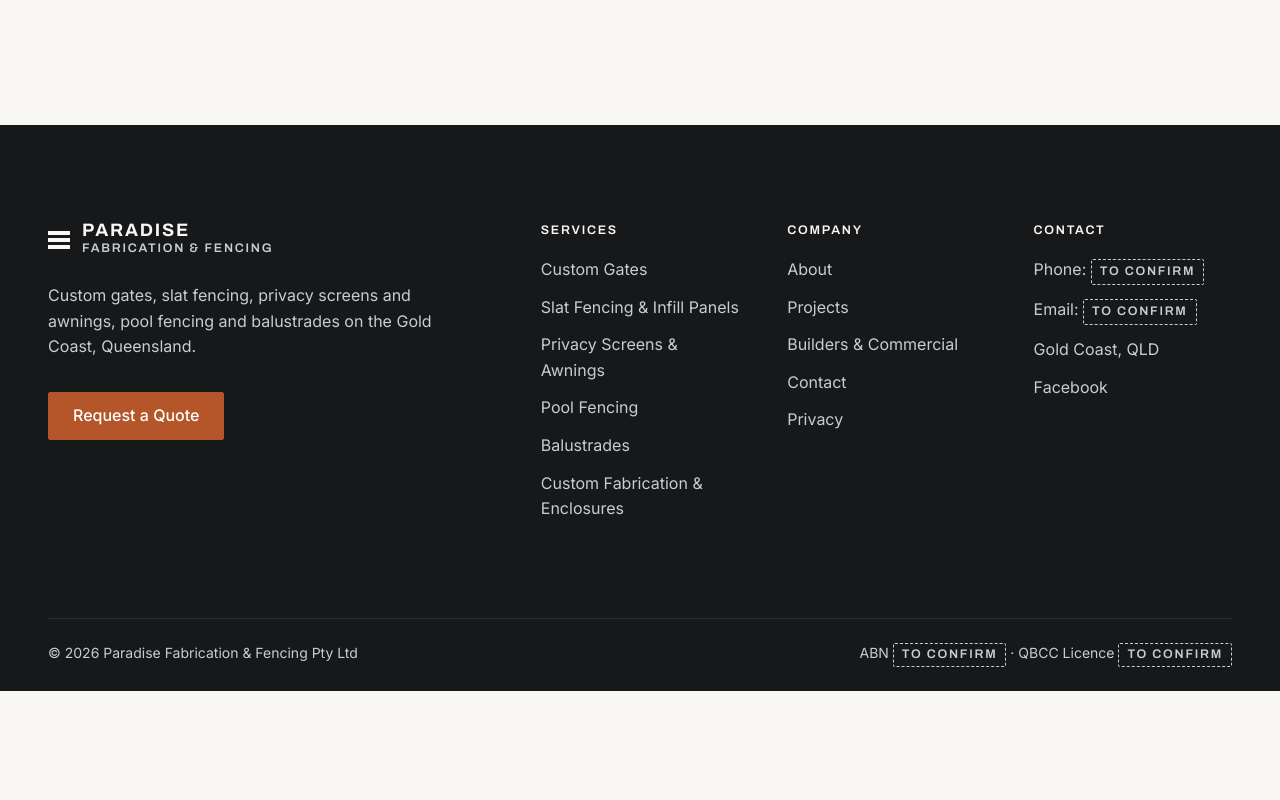
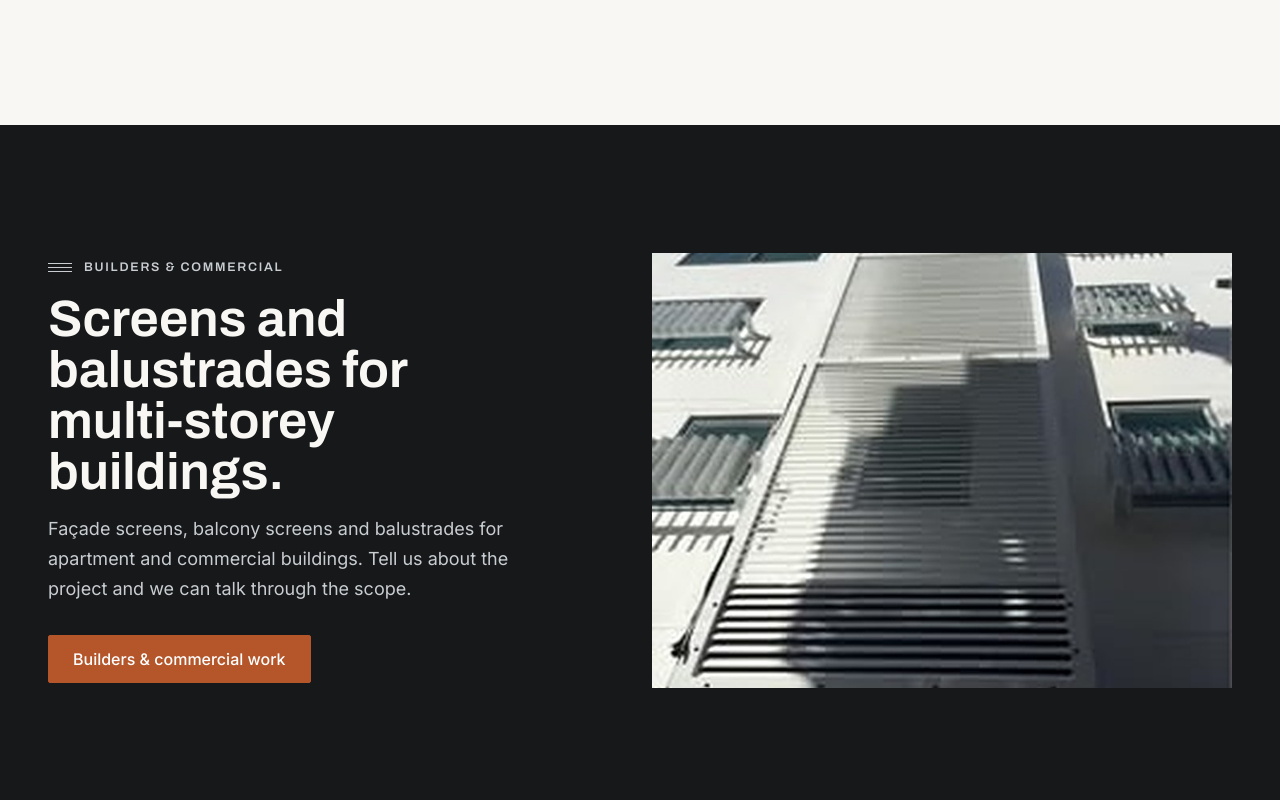
Before and after one commit to anthwal/Paradise, a Next.js app: page / in a window 1280 px wide. Shown: the part 5440-6240 px from the top of the page. Before the commit the page ends 6131 px from the top, so only its background shows below. Built offline with nearby package versions, Linux system fonts and the light colour scheme.

Commit message:
add: builders and commercial band with a footer separator line

```diff
--- a/app/page.tsx
+++ b/app/page.tsx
@@ -221,6 +221,42 @@ export default function Home() {
           </div>
         </Container>
       </section>
+      <section
+        aria-labelledby="commercial-heading"
+        className="bg-ink py-18 text-paper lg:py-32"
+      >
+        <Container>
+          <div className="grid items-center gap-12 lg:grid-cols-12 lg:gap-6">
+            <div className="lg:col-span-5">
+              <SectionHeading
+                id="commercial-heading"
+                eyebrow="Builders & Commercial"
+                title="Screens and balustrades for multi-storey buildings."
+                onDark
+              >
+                Façade screens, balcony screens and balustrades for apartment
+                and commercial buildings. Tell us about the project and we can
+                talk through the scope.
+              </SectionHeading>
+              <div className="mt-8">
+                <ButtonLink href="/builders-commercial">
+                  Builders & commercial work
+                </ButtonLink>
+              </div>
+            </div>
+
+            <div className="relative aspect-4/3 lg:col-span-6 lg:col-start-7">
+              <Image
+                src="/images/awnings/screens-04.jpg"
+                alt="Horizontal aluminium louvre screen running up the façade of a multi-storey building"
+                fill
+                sizes="(min-width: 1024px) 45vw, 100vw"
+                className="object-cover"
+              />
+            </div>
+          </div>
+        </Container>
+      </section>
     </>
     // <div className="flex flex-col flex-1 items-center justify-center bg-zinc-50 font-sans dark:bg-black">
     //   <div className="mx-auto w-full max-w-site px-4 md:px-8 xl:px-12 py-18 lg:py-32 bg-mist">Container</div>
--- a/components/footer.tsx
+++ b/components/footer.tsx
@@ -16,7 +16,7 @@ const linkClass = "underline-offset-4 hover:text-paper hover:underline";
 // Site footer: brand, services, company, contact, licence line (docs/07-ui-ux-design-system.md)
 export default function Footer() {
   return (
-    <footer className="bg-ink text-alloy">
+    <footer className="border-t border-paper/15 bg-ink text-alloy">
       <Container>
         <div className="grid gap-12 py-18 md:grid-cols-2 lg:py-24 xl:grid-cols-5">
           <div className="xl:col-span-2">
--- a/components/section-heading.tsx
+++ b/components/section-heading.tsx
@@ -6,6 +6,7 @@ export type SectionHeadingProps = {
   eyebrow: string;
   title: string;
   children?: ReactNode;
+  onDark?: boolean;
 };
 
 // Eyebrow, H2 and optional intro; id labels the section via aria-labelledby
@@ -14,17 +15,23 @@ export default function SectionHeading({
   eyebrow,
   title,
   children,
+  onDark = false,
 }: SectionHeadingProps) {
+  // Steel is for light backgrounds only (docs/07-ui-ux-design-system.md)
+  const secondaryText = onDark ? "text-alloy" : "text-steel";
+
   return (
     <div>
-      <div className="text-steel">
+      <div className={secondaryText}>
         <Eyebrow>{eyebrow}</Eyebrow>
       </div>
       <h2 id={id} className="mt-4 font-display text-h2">
         {title}
       </h2>
       {children && (
-        <p className="mt-4 max-w-2xl text-body-l text-steel">{children}</p>
+        <p className={`mt-4 max-w-2xl text-body-l ${secondaryText}`}>
+          {children}
+        </p>
       )}
     </div>
   );
```
